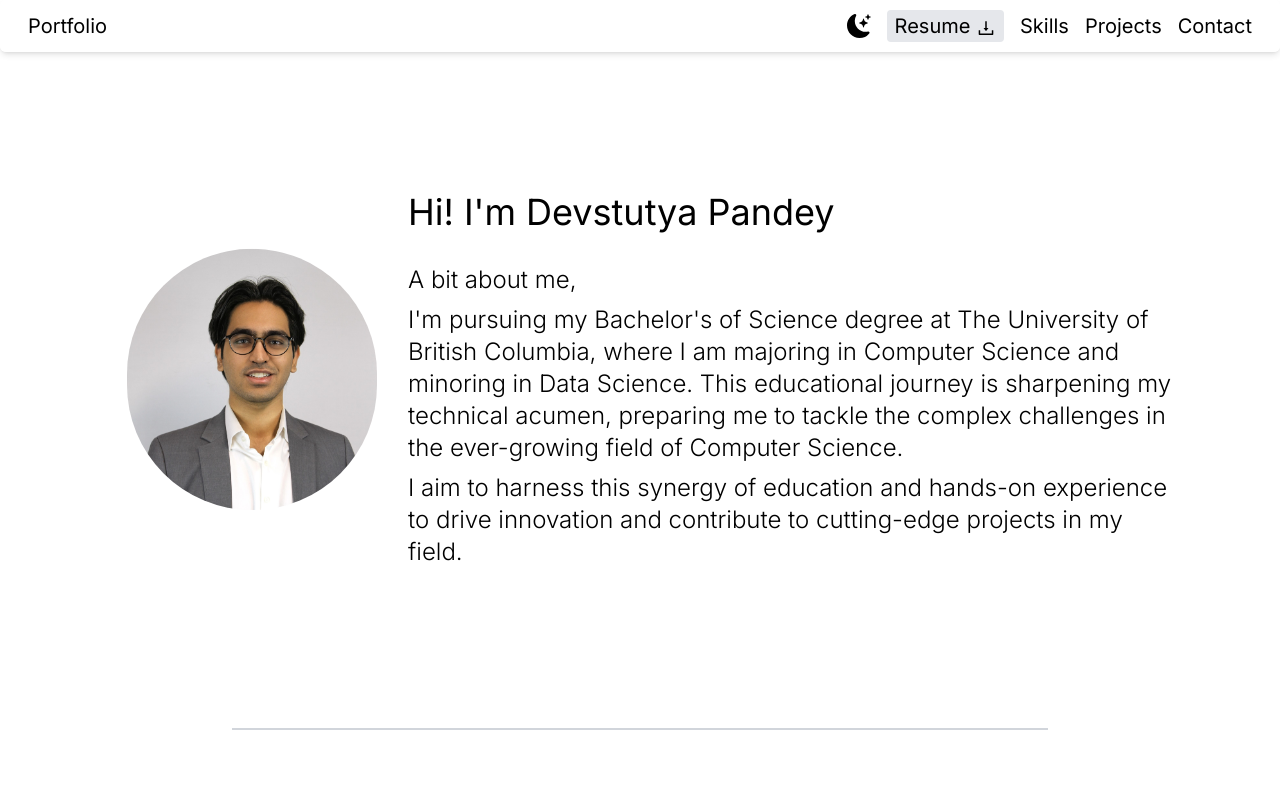
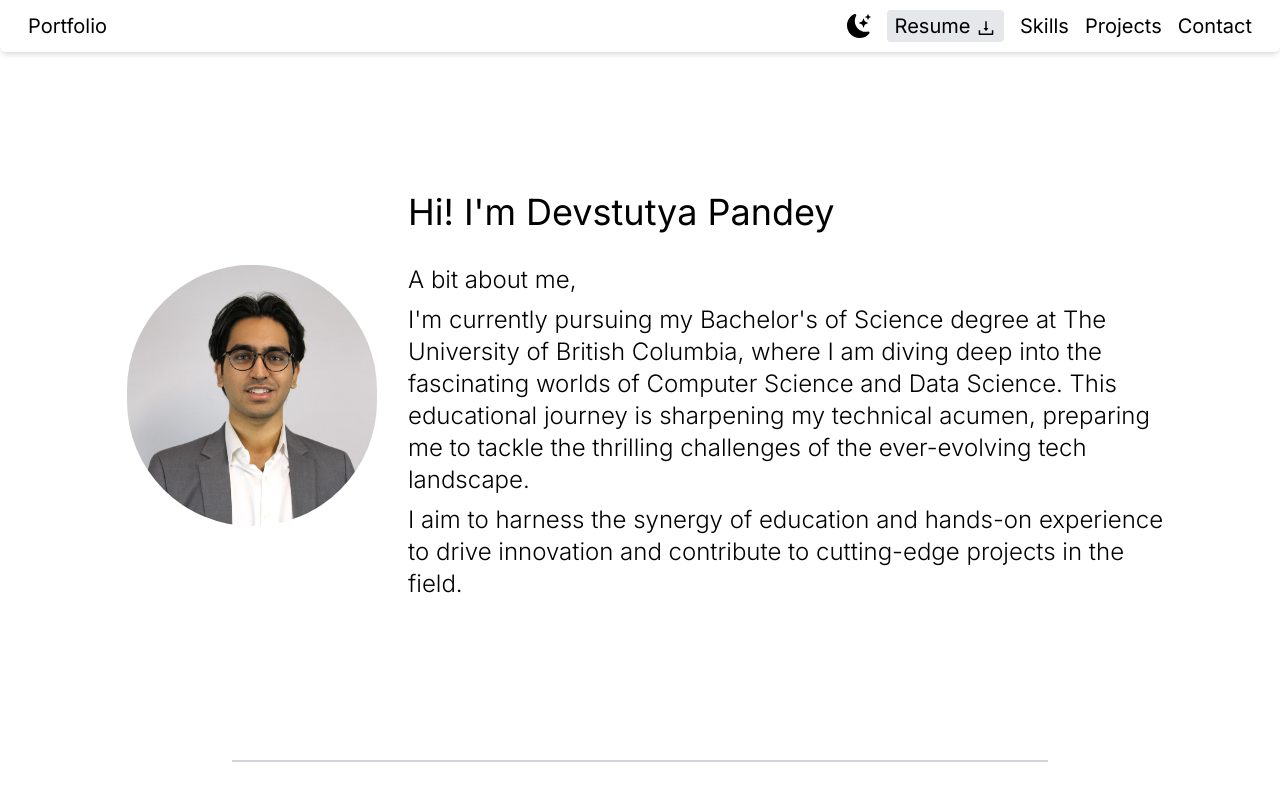
Before and after one commit to Devstutya/portfolio, a Next.js app: page / in a window 1280 px wide. Shown: the top 800 px of the page. Built offline with nearby package versions, Linux system fonts and the light colour scheme.

Commit message:
Updated #aboutme

```diff
--- a/src/app/page.js
+++ b/src/app/page.js
@@ -45,8 +45,8 @@ export default function Home() {
               <div>
                 <h1 className="text-4xl ml-12">Hi! I&apos;m Devstutya Pandey</h1>
                 <p className="text-2xl font-light mt-8 ml-12">A bit about me, </p>
-                <p className="text-2xl font-light mt-2 ml-12">I&apos;m pursuing my Bachelor&apos;s of Science degree at The University of British Columbia, where I am majoring in Computer Science and minoring in Data Science. This educational journey is sharpening my technical acumen, preparing me to tackle the complex challenges in the ever-growing field of Computer Science.</p>
-                <p className="text-2xl font-light mt-2 ml-12">I aim to harness this synergy of education and hands-on experience to drive innovation and contribute to cutting-edge projects in my field. </p>
+                <p className="text-2xl font-light mt-2 ml-12">I&apos;m currently pursuing my Bachelor&apos;s of Science degree at The University of British Columbia, where I am diving deep into the fascinating worlds of Computer Science and Data Science. This educational journey is sharpening my technical acumen, preparing me to tackle the thrilling challenges of the ever-evolving tech landscape.</p>
+                <p className="text-2xl font-light mt-2 ml-12">I aim to harness the synergy of education and hands-on experience to drive innovation and contribute to cutting-edge projects in the field. </p>
               </div>
             </div>
             {/* Divider */}
```
